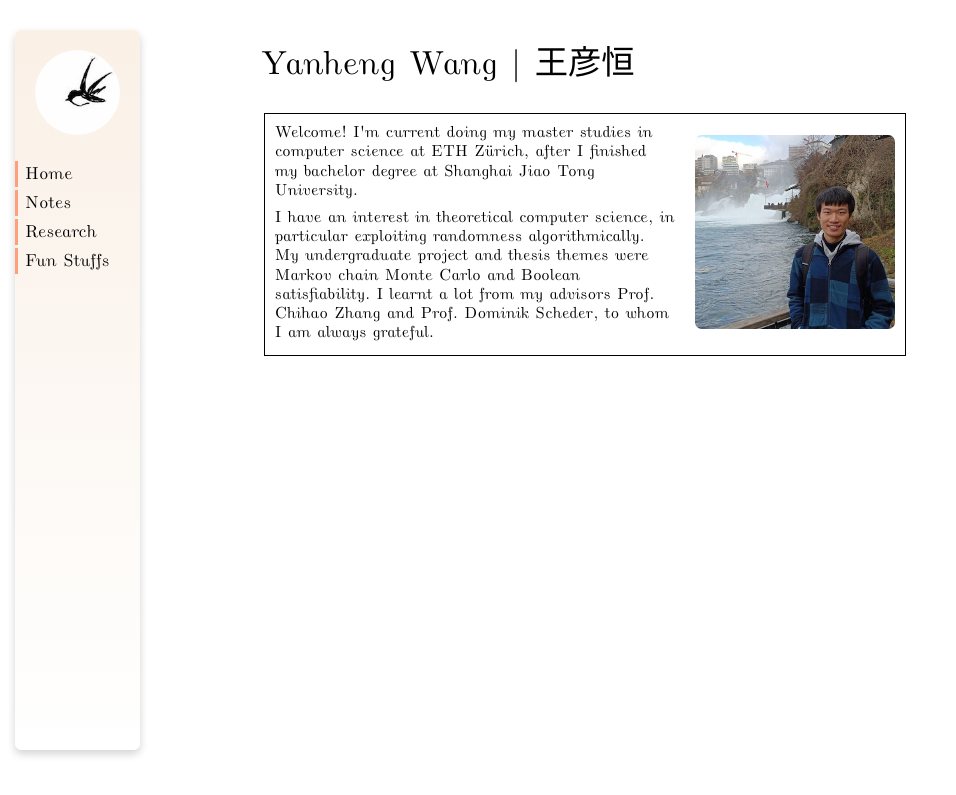
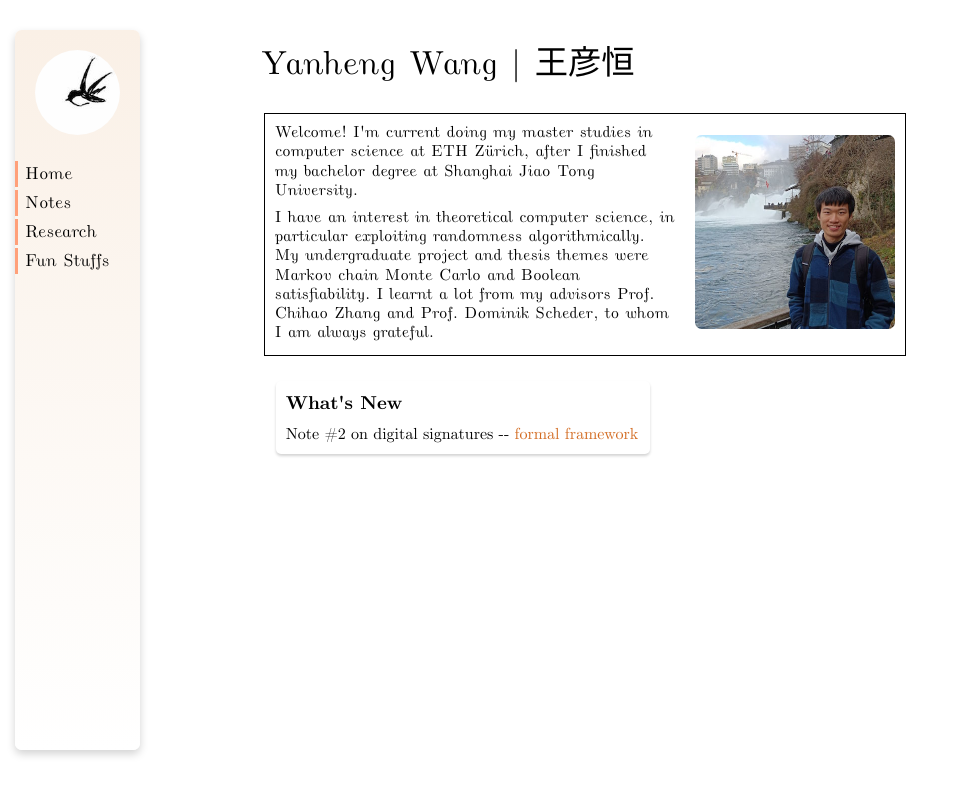
Before and after one commit to YanhengWang/yanhengwang.github.io, a Jekyll site: the page built from index.md, in a window 1280 px wide. Shown: the top 795 px of the page, without its empty margins (0-956 px from the left). Built offline with Jekyll 4.4.1, drawn with Linux system fonts in a browser that asks for light colours.

Commit message:
add bulletin board on home page

```diff
--- a/_layouts/home.html
+++ b/_layouts/home.html
@@ -19,5 +19,8 @@ layout: root
          </td>
     </tr></table>
 
-    {{ content }}
+    <div class="card">
+        <h2>What's New</h2>
+        {{ page.new }}
+    </div>
 </body>
--- a/index.md
+++ b/index.md
@@ -5,4 +5,7 @@ about: |-
   <p>Welcome! I'm current doing my master studies in computer science at ETH Zürich, after I finished my bachelor degree at Shanghai Jiao Tong University.</p>
   <p>I have an interest in theoretical computer science, in particular exploiting randomness algorithmically. My undergraduate project and thesis themes were Markov chain Monte Carlo and Boolean satisfiability. I learnt a lot from my advisors Prof. Chihao Zhang and Prof. Dominik Scheder, to whom I am always grateful.</p>
 photo: /assets/me.jpeg
+new: |-
+  Note #2 on digital signatures --
+  <a href="./notes/signature/2.html">formal framework</a>
 ---
```
Also changed, not shown: 404.md (+1 -1 lines).
